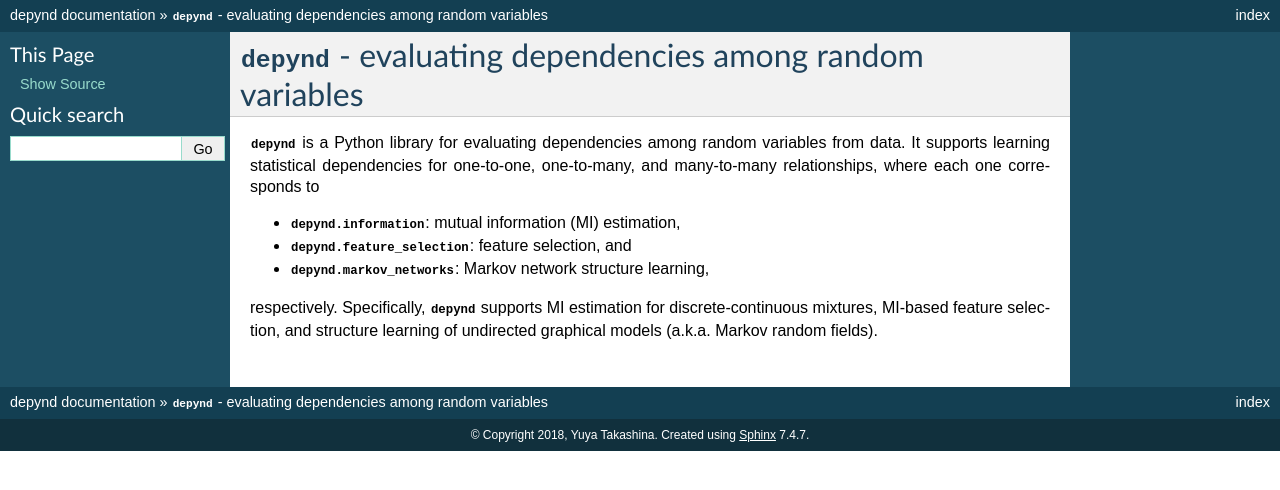
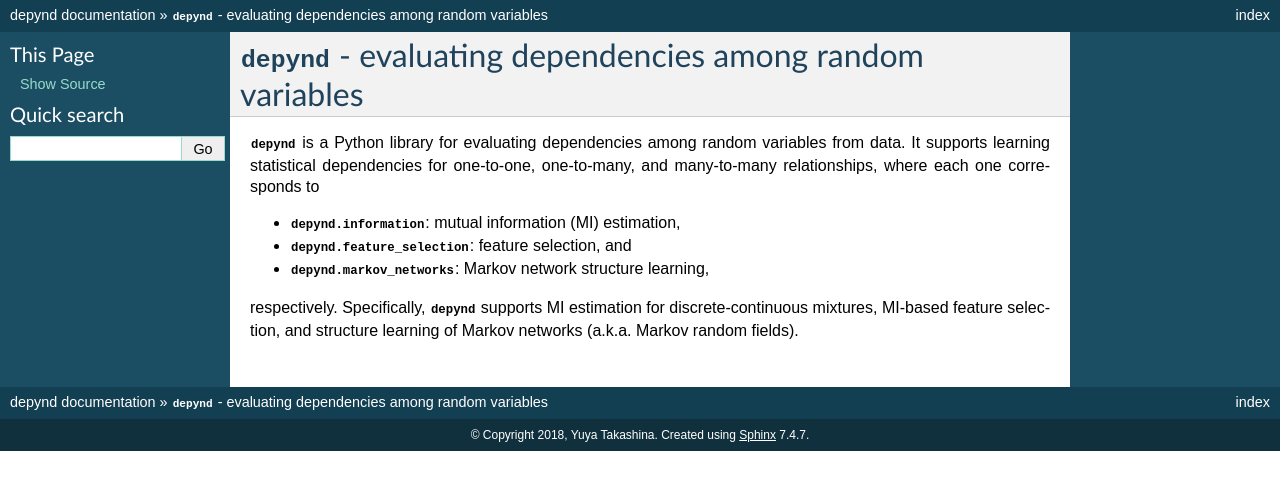
Before and after one commit to ytakashina/depynd, a Sphinx documentation site: the page built from docs/source/index.rst, in a window 1280 px wide. Shown: the top 490 px of the page. Built offline with Sphinx 7.4.7, drawn with Linux system fonts in a browser that asks for light colours.

Commit message:
Fixed inconsistency in documantation

```diff
--- a/docs/source/index.rst
+++ b/docs/source/index.rst
@@ -9,4 +9,4 @@
 - :py:mod:`depynd.markov_networks`: Markov network structure learning,
 
 respectively. Specifically, :py:mod:`depynd` supports MI estimation for discrete-continuous mixtures, MI-based feature
-selection, and structure learning of undirected graphical models (a.k.a. Markov random fields).
+selection, and structure learning of Markov networks (a.k.a. Markov random fields).
```
